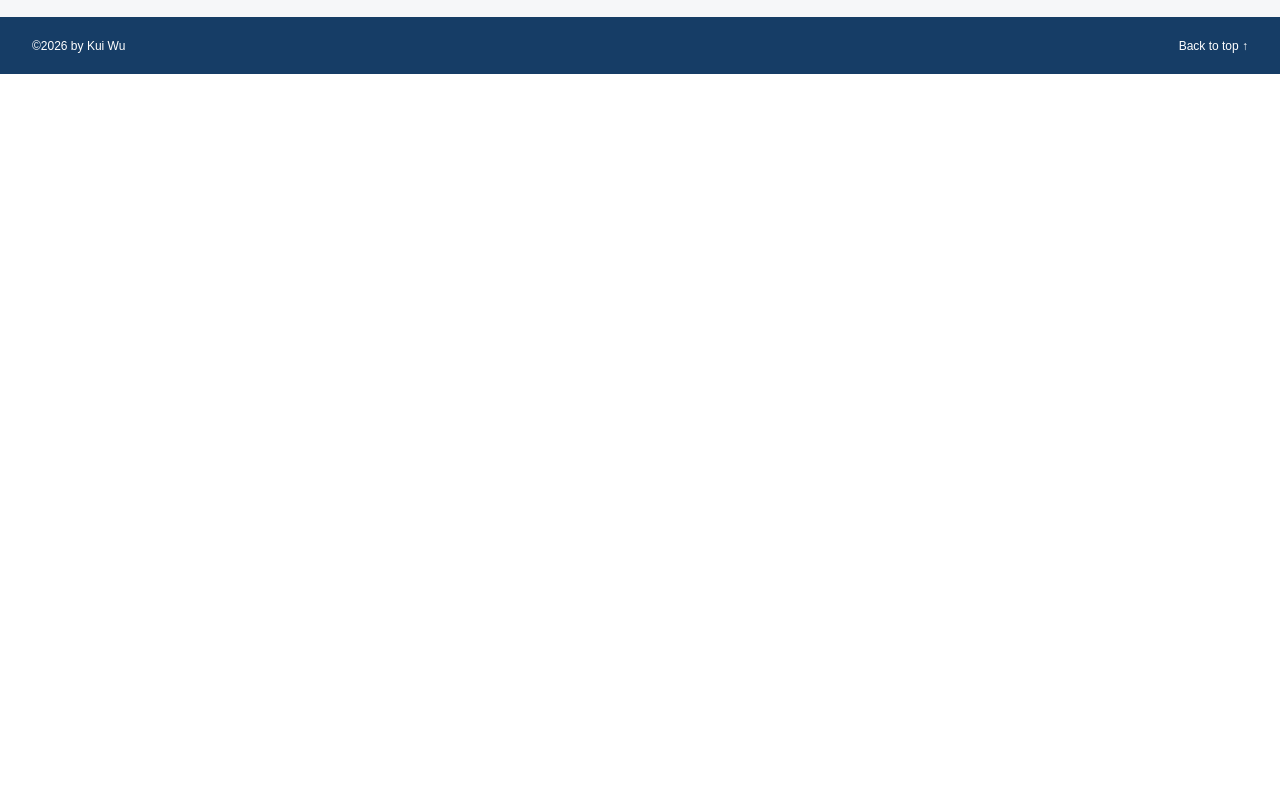
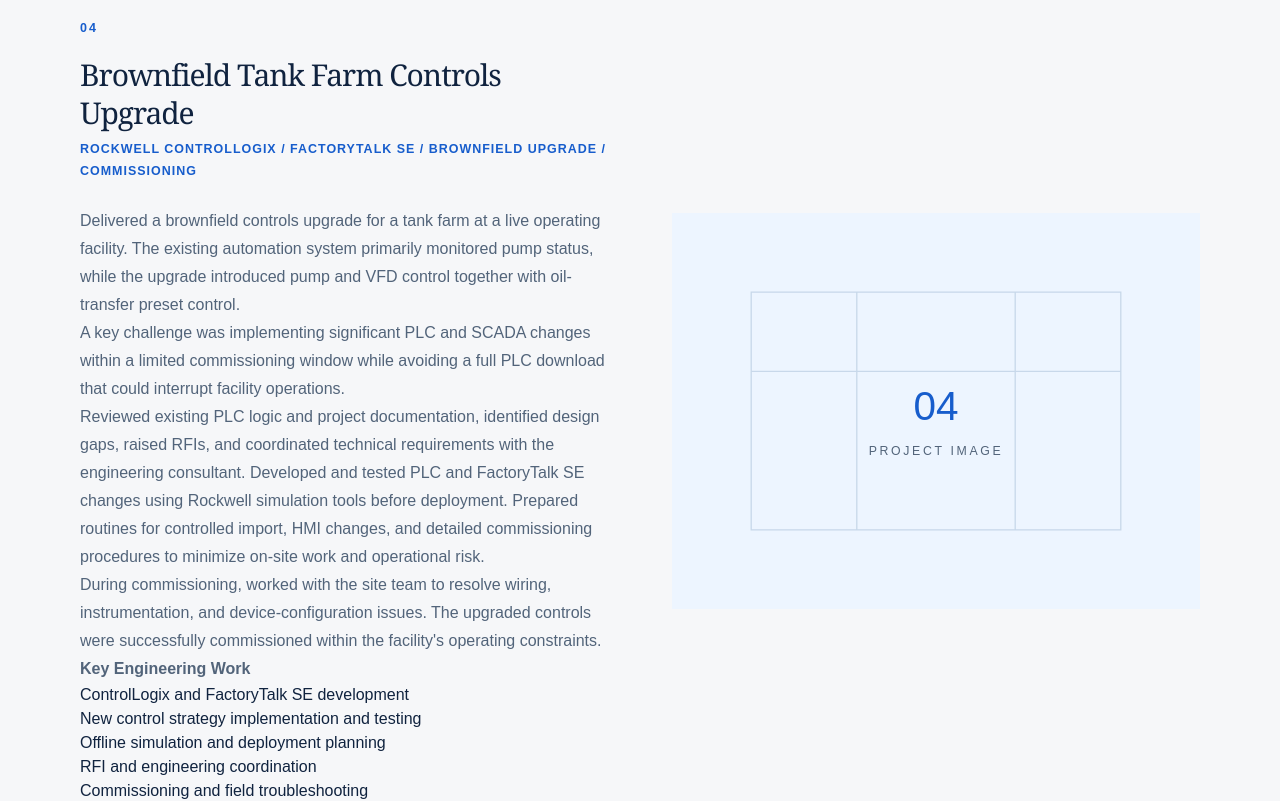
Before and after one commit to kwcontrols/KW-Portfolio, a Next.js app: page /experience in a window 1280 px wide. Shown: the part 2100-2901 px from the top of the page. Before the commit the page ends 2174 px from the top, so only its background shows below. Built offline with nearby package versions, Linux system fonts and the light colour scheme; no server answers.

Commit message:
Add Project 04: Brownfield Tank Farm Controls Upgrade

```diff
--- a/app/experience/page.tsx
+++ b/app/experience/page.tsx
@@ -37,6 +37,14 @@ const ELECTRICAL_ENGINEERING_PROJECT_IMAGES: SlideshowImage[] = [
   {
     src: "/projects/Electrical-2.png",
     alt: "Electrical and instrumentation system design",
+    displayMode: "contain",
+  },
+];
+
+const TANK_FARM_UPGRADE_IMAGES: SlideshowImage[] = [
+  {
+    src: "/projects/project-placeholder-04.svg",
+    alt: "Brownfield tank farm controls upgrade",
     displayMode: "contain",
   },
 ];
@@ -124,6 +132,49 @@ const PROJECTS: Project[] = [
     overview:
       "Provided electrical and instrumentation design for industrial projects, including single line diagrams, electrical overhead and underground drawings, and 3D models of E&I equipment and cable tray systems. Prepared technical specifications, bill of materials, MCC, distribution and control panel layouts, hazardous area classification drawings and details, electrical equipment lists, and instrument lists.",
   },
+  {
+    number: "04",
+    title: "Brownfield Tank Farm Controls Upgrade",
+    category: "Rockwell ControlLogix / FactoryTalk SE / Brownfield Upgrade / Commissioning",
+    images: TANK_FARM_UPGRADE_IMAGES,
+    overview: (
+      <div className="project-overview">
+        <p>
+          Delivered a brownfield controls upgrade for a tank farm at a live
+          operating facility. The existing automation system primarily monitored
+          pump status, while the upgrade introduced pump and VFD control together
+          with oil-transfer preset control.
+        </p>
+        <p>
+          A key challenge was implementing significant PLC and SCADA changes
+          within a limited commissioning window while avoiding a full PLC download
+          that could interrupt facility operations.
+        </p>
+        <p>
+          Reviewed existing PLC logic and project documentation, identified design
+          gaps, raised RFIs, and coordinated technical requirements with the
+          engineering consultant. Developed and tested PLC and FactoryTalk SE
+          changes using Rockwell simulation tools before deployment. Prepared
+          routines for controlled import, HMI changes, and detailed commissioning
+          procedures to minimize on-site work and operational risk.
+        </p>
+        <p>
+          During commissioning, worked with the site team to resolve wiring,
+          instrumentation, and device-configuration issues. The upgraded controls
+          were successfully commissioned within the facility's operating
+          constraints.
+        </p>
+        <p><strong>Key Engineering Work</strong></p>
+        <ul>
+          <li>ControlLogix and FactoryTalk SE development</li>
+          <li>New control strategy implementation and testing</li>
+          <li>Offline simulation and deployment planning</li>
+          <li>RFI and engineering coordination</li>
+          <li>Commissioning and field troubleshooting</li>
+        </ul>
+      </div>
+    ),
+  },
 ];
 
 export default function ProjectsPage() {
```
